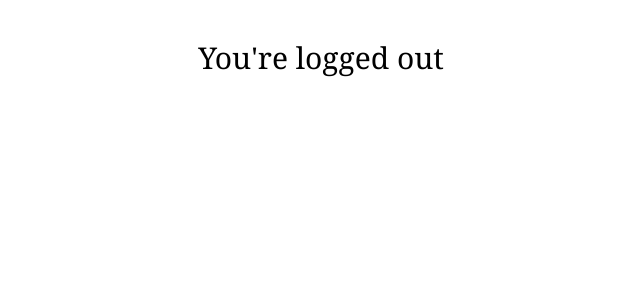
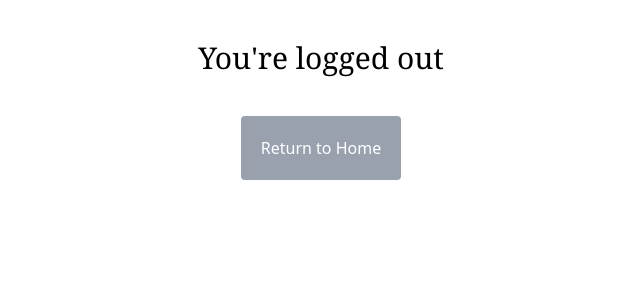
Before and after one commit to stmcpeters/KC6, a Flask app: page /logout in a window 1280 px wide. Shown: the top 300 px of the page, without its empty margins (319-959 px from the left). Run offline with Flask 3, Linux system fonts and the light colour scheme.

Commit message:
add return to home button on logout page

```diff
--- a/templates/logout.html
+++ b/templates/logout.html
@@ -3,4 +3,5 @@
 {% block title %}{% endblock %}
 {% block content %}
 <h1 class="text-3xl font-serif">You're logged out</h1>
+<button type="button" class="bg-gray-400 text-white p-5 rounded m-10 cursor-pointer"><a href="/index">Return to Home</button>
 {% endblock %}
```
